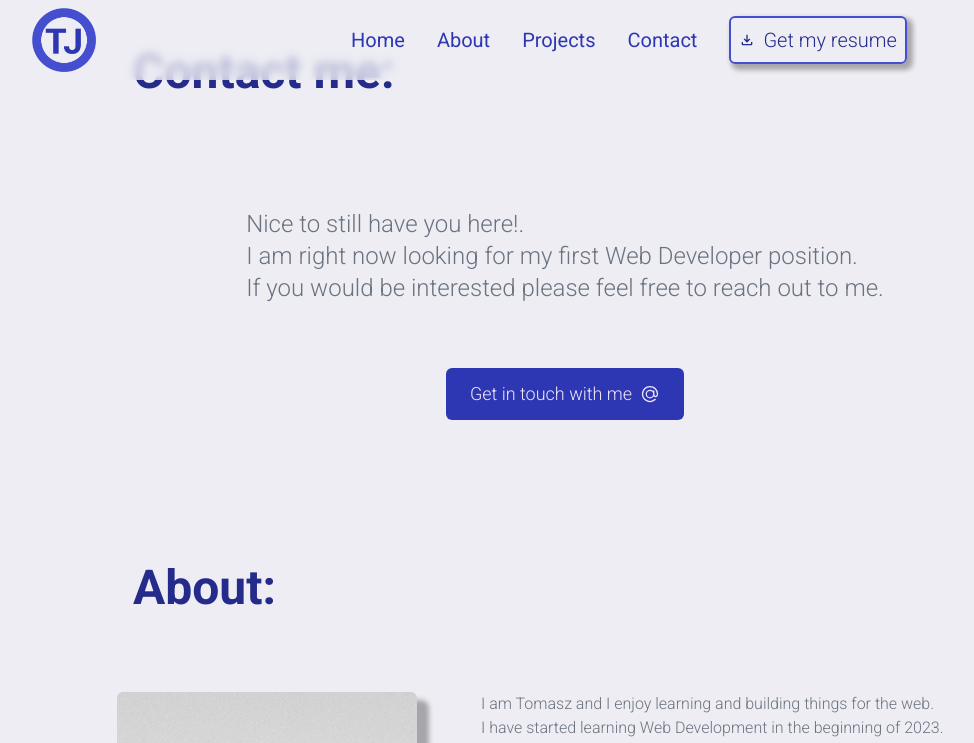
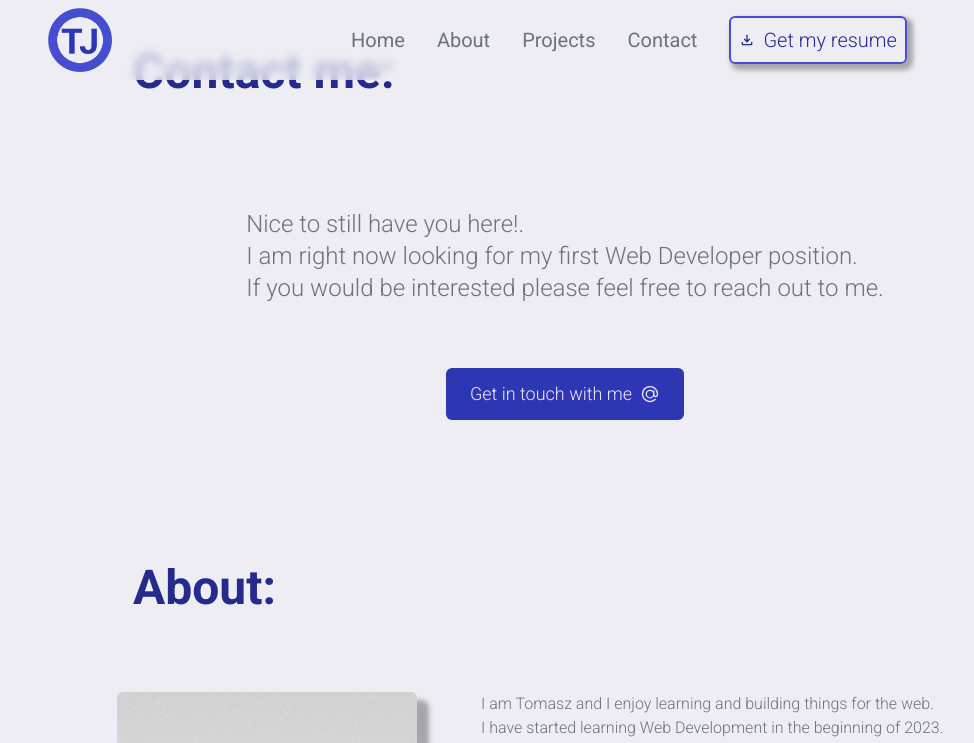
Before and after one commit to tomwladjackowski/portfolio-v2, a React (Vite) app: page /contact in a window 1280 px wide. Shown: the top 743 px of the page, without its empty margins (75-1049 px from the left). Built offline with nearby package versions, Linux system fonts and the light colour scheme.

Commit message:
added react-scroll functionality and resume button for mobile menu

```diff
--- a/src/components/NavLink.tsx
+++ b/src/components/NavLink.tsx
@@ -1,21 +1,30 @@
-import { NavLink } from "react-router-dom"
-// import { Link } from "react-scroll"
+// import { NavLink } from "react-router-dom"
+import { Link } from 'react-scroll'
 type Props = {
   href: string,
-  name: string
+  name: string,
+  offset: number
 }
 
-const Navlink = ({href, name}: Props) => {
+const Navlink = ({href, name, offset}: Props) => {
   return (
-    <NavLink
+    // <NavLink
+    //   to={href}
+    //   className="text-primary"
+    // >
+    //   {name}
+    //   {/* <Link to={href}>
+    //     {name}
+    //   </Link> */}
+    // </NavLink>
+    <Link
       to={href}
-      className="text-primary"
+      spy={true}
+      smooth={true}
+      offset={offset}
     >
-      {name}
-      {/* <Link to={href}>
-        {name}
-      </Link> */}
-    </NavLink>
+    {name}
+    </Link>
   )
 }
 
--- a/src/components/ProjectTile.tsx
+++ b/src/components/ProjectTile.tsx
@@ -7,7 +7,7 @@ const ProjectTile = ({name, description, liveLink, gitHubLink, images, tags}: Pr
   return (
     <div className="">
       <h3 className="text-2xl text-primary-dark py-8">{name}</h3>
-      <div className="flex flex-col gap-4 md:flex-row">
+      <div className="flex flex-col gap-4 md:flex-row md:justify-between">
         <div className="bg-primary-content rounded-lg self-start">
           <div className="font-light p-4">
             <p>{description}</p>
--- a/src/pages/Home/Home.tsx
+++ b/src/pages/Home/Home.tsx
@@ -7,7 +7,7 @@ const Home = () => {
     window.location.href = "mailto:marianne.helbig@googlemail.com";
   }
   return (
-    <section id="home" className='flex flex-col justify-center p-8 md:p-16 bg-background h-screen'>
+    <section id="home" className='flex flex-col justify-center p-4 md:p-16 bg-background h-screen'>
       <div className='flex flex-col justify-center max-w-5xl mx-auto text-primary-dark '>
         <p className='text-lg py-2 font-light font-mono'>
           Hey there, my name is
--- a/src/sections/Contact.tsx
+++ b/src/sections/Contact.tsx
@@ -9,8 +9,8 @@ const Contact = () => {
     <section id="contact" className="bg-background">
       <div className="lg:w-3/4 mx-auto">
         <h1 className="p-12 text-5xl font-bold text-primary-dark">Contact me:</h1>
-        <div className="w-full flex justify-center gap-16 text-2xl font-light">
-          <p className="py-16">
+        <div className="w-full flex justify-center gap-16 text-2xl font-light px-4">
+          <p className="pb-8 md:py-16">
             Nice to still have you here!.<br></br>
             I am right now looking for my first Web Developer position. <br></br>
             If you would be interested please feel free to reach out to me.
--- a/src/sections/NavBar.tsx
+++ b/src/sections/NavBar.tsx
@@ -27,27 +27,31 @@ const NavBar = () => {
   return (
     <nav id='navbar'>
       <div className='bg-background bg-opacity-75 backdrop-filter backdrop-blur-sm flex items-center justify-between fixed top-0 z-30 w-full py-2'>
-        <div className='flex items-center justify-between mx-auto w-5/6'>
+        <div className='flex items-center justify-between md:mx-auto w-full px-4 md:w-5/6'>
           <div className='flex items-center justify-between w-full gap-16'>
             <img alt='logo' src={Logo} className='w-16 h-16'/>
             {isAboveMediumScreens ? (
               <div className='flex items-center justify-between w-full'>
                 <div className='flex items-center justify-between gap-8 text-xl mx-auto'>
                   <NavLink
-                    href="/"
+                    href="home"
                     name="Home"
+                    offset={0}
                   />
                   <NavLink
-                    href="/about"
+                    href="about"
                     name="About"
+                    offset={-80}
                   />
                   <NavLink
-                    href="/projects"
+                    href="projects"
                     name="Projects"
+                    offset={-80}
                   />
                   <NavLink
-                    href="/contact"
+                    href="contact"
                     name="Contact"
+                    offset={-80}
                   />
                   <button
                     className='flex items-center rounded-md border-2 border-primary-light shadow-[4px_4px_5px_2px_rgba(0,0,0,0.3)] p-2 text-md font-light text-primary-dark'
@@ -80,23 +84,36 @@ const NavBar = () => {
               />
             </button>
           </div>
-          <div className='ml-[33%] flex flex-col gap-10 text-2xl'>
+          <div className='flex flex-col justify-center items-center gap-10 text-2xl'>
             <NavLink
-              href="/"
+              href="home"
               name="Home"
+              offset={0}
             />
             <NavLink
-              href="/about"
+              href="about"
               name="About"
+              offset={-80}
             />
             <NavLink
-              href="/projects"
+              href="projects"
               name="Projects"
+              offset={-80}
             />
             <NavLink
-              href="/contact"
+              href="contact"
               name="Contact"
+              offset={-80}
             />
+          </div>
+          <div className='flex justify-center items-center mt-12'>
+            <button
+              className='flex items-center rounded-md border-2 border-primary-light shadow-[4px_4px_5px_2px_rgba(0,0,0,0.3)] p-2 text-md font-light text-primary-dark'
+              onClick={handleDownloadClick}
+            >
+              <MdOutlineFileDownload className='h-6 w-6 pr-2 shrink-0'/>
+              Get my resume
+            </button>
           </div>
         </div>
       )}
```
